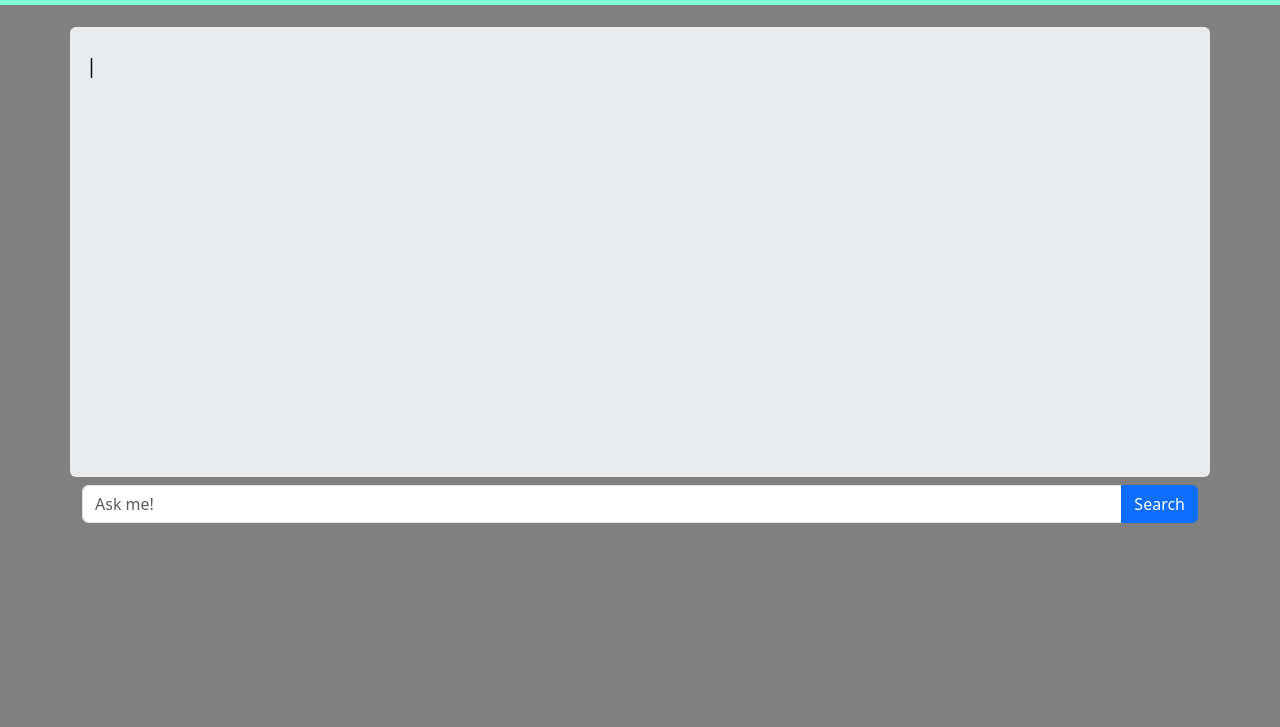
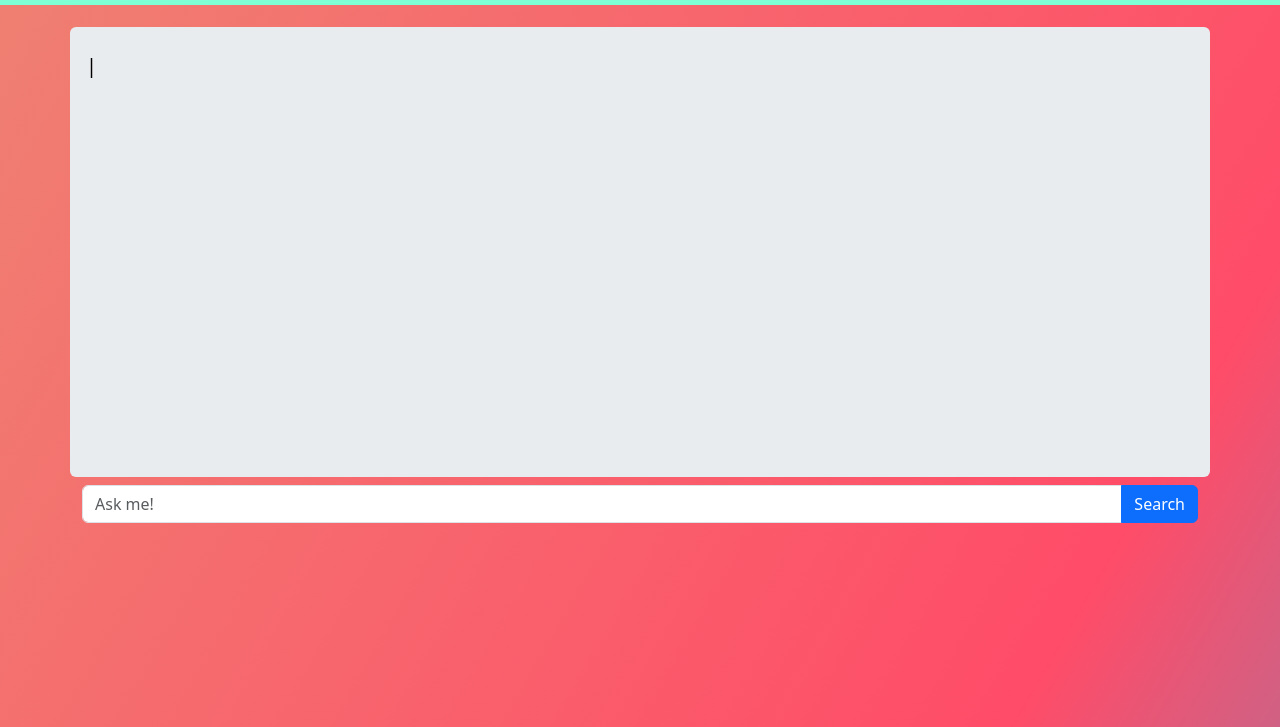
Before and after one commit to Moh-Sad/Mango-Generative-AI, a plain HTML site: page Chatpage.html in a window 1280 px wide. Shown: the part 73-800 px from the top of the page. Drawn offline with nearby package versions, Linux system fonts and the light colour scheme.

Commit message:
Changed the Background color for the Chatpage.

```diff
--- a/style.css
+++ b/style.css
@@ -40,7 +40,9 @@ form {
 }
 
 .bgcolor {
-    background-color: gray;
+    background: linear-gradient(300deg, #00bfff, #ff4c68, #ef8172);
+    background-size: 180% 180%;
+    animation: gradient-animation 10s ease infinite;
 }
 
 .responsebox {
```
